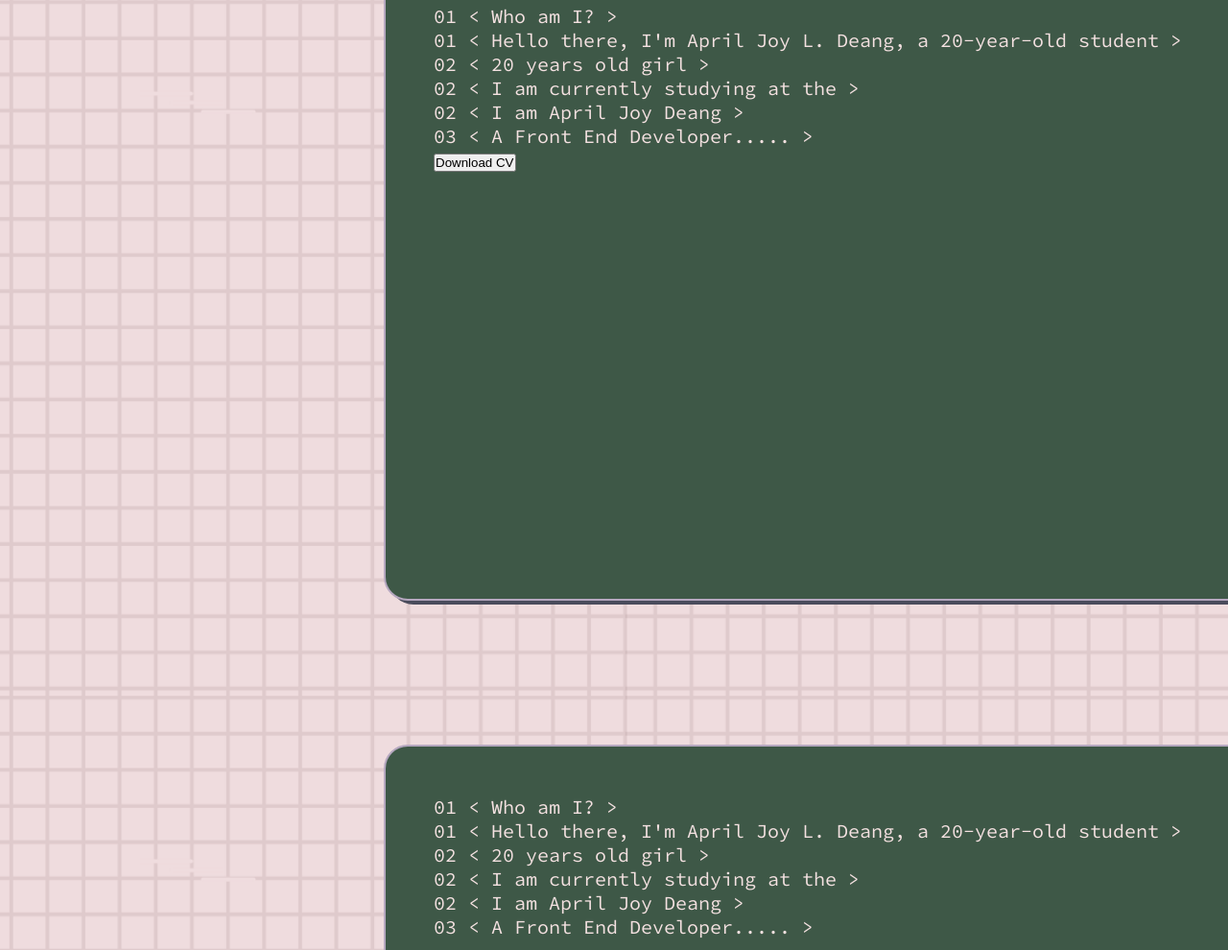
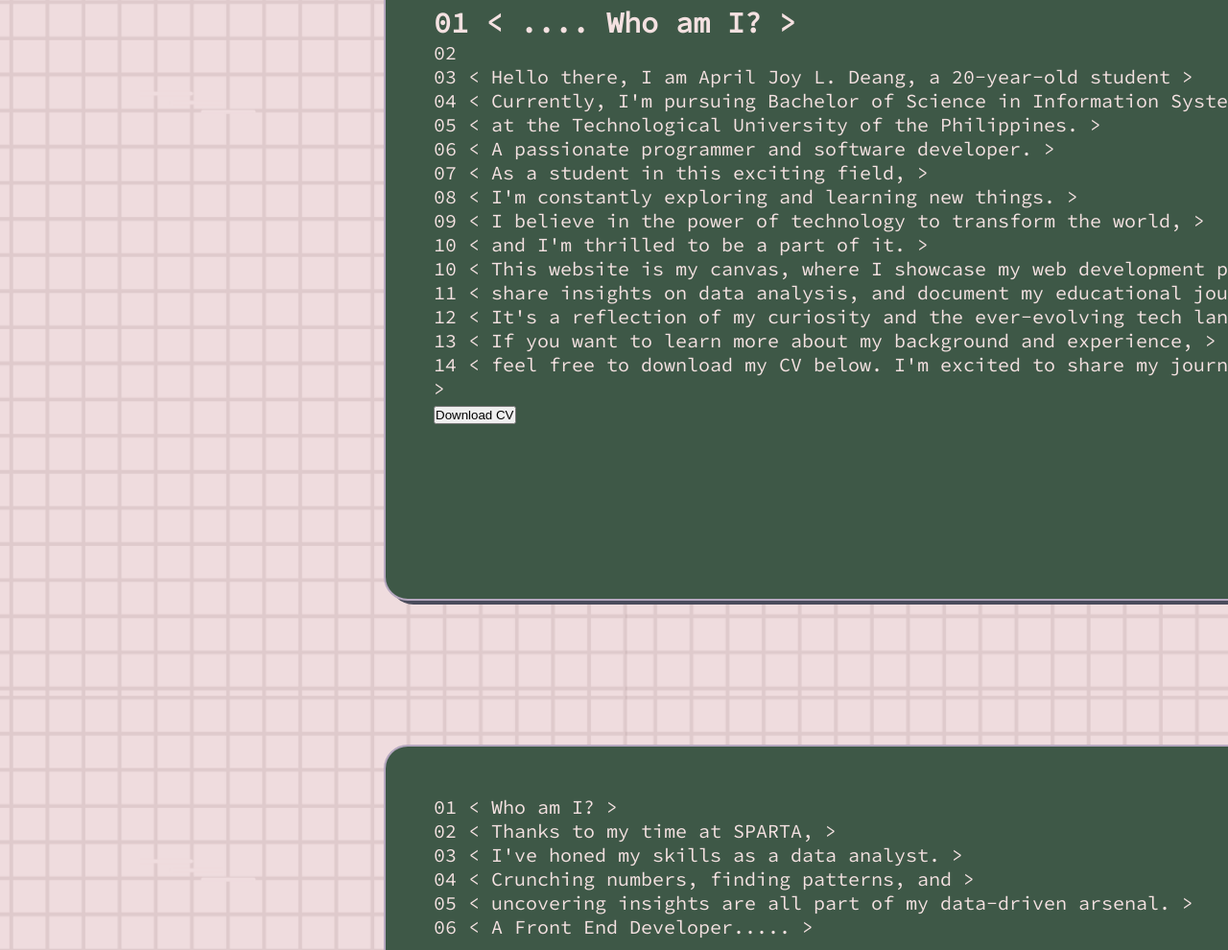
Before and after one commit to dadulsawol/April-Deang, a plain HTML site: page index.html in a window 1280 px wide. Shown: the part 878-1868 px from the top of the page at 96% size. Drawn offline with Linux system fonts and the light colour scheme.

Commit message:
Updated the sections
Add information about me

```diff
--- a/index.html
+++ b/index.html
@@ -69,12 +69,22 @@
 
     <section id="about">
       <div class="my_whoishe">
-        <p>01 < Who am I? ></p>
-        <p>01 < Hello there, I'm April Joy L. Deang, a 20-year-old student ></p>
-        <p>02 < 20 years old girl ></p>
-        <p>02 < I am currently studying at the ></p>
-        <p>02 < I am April Joy Deang ></p>
-        <p>03 < A Front End Developer..... ></p>
+        <p></p>
+        <h1>01 < .... Who am I? ></h1>
+        <p>02</p>
+        <p>03 < Hello there, I am April Joy L. Deang, a 20-year-old student ></p>
+        <p>04 < Currently, I'm pursuing Bachelor of Science in Information Systems ></p>
+        <p>05 < at the Technological University of the Philippines. ></p>
+        <p>06 < A passionate programmer and software developer. > </p>
+        <p>07 < As a student in this exciting field, ></p>
+        <p>08 < I'm constantly exploring and learning new things. ></p>
+        <p>09 < I believe in the power of technology to transform the world, ></p>
+        <p>10 < and I'm thrilled to be a part of it. ></p>
+        <p>10 < This website is my canvas, where I showcase my web development projects, ></p>
+        <p>11 < share insights on data analysis, and document my educational journey. ></p>
+        <p>12 < It's a reflection of my curiosity and the ever-evolving tech landscape. ></p>
+        <p>13 < If you want to learn more about my background and experience, ></p>
+        <p>14 < feel free to download my CV below. I'm excited to share my journey with you! ></p>
 
         <button
             class="cv"
@@ -88,22 +98,30 @@
     <section id="experience">
       <div class="my_experience">
         <p>01 < Who am I? ></p>
-        <p>01 < Hello there, I'm April Joy L. Deang, a 20-year-old student ></p>
-        <p>02 < 20 years old girl ></p>
-        <p>02 < I am currently studying at the ></p>
-        <p>02 < I am April Joy Deang ></p>
-        <p>03 < A Front End Developer..... ></p>
+        <p>02 < Thanks to my time at SPARTA, ></p>
+        <p>03 < I've honed my skills as a data analyst. ></p>
+        <p>04 < Crunching numbers, finding patterns, and ></p>
+        <p>05 < uncovering insights are all part of my data-driven arsenal. ></p>
+        <p>06 < A Front End Developer..... ></p>
       </div>
     </section>
 
     <section id="experience">
       <div class="my_projects">
-        <p>01 < Who am I? ></p>
-        <p>01 < Hello there, I'm April Joy L. Deang, a 20-year-old student ></p>
-        <p>02 < 20 years old girl ></p>
-        <p>02 < I am currently studying at the ></p>
-        <p>02 < I am April Joy Deang ></p>
-        <p>03 < A Front End Developer..... ></p>
+        <p></p>
+        <h1>01 < .... Who am I? ></h1>
+        <p>02</p>
+        <p>03 < Hello there, I am April Joy L. Deang, a 20-year-old student ></p>
+        <p>04 < Currently, I'm pursuing Bachelor of Science in Information Systems ></p>
+        <p>05 < at the Technological University of the Philippines. ></p>
+        <p>06 < A passionate programmer and software developer. > </p>
+        <p>07 < As a student in this exciting field, ></p>
+        <p>08 < I'm constantly exploring and learning new things. ></p>
+        <p>09 < I believe in the power of technology to transform the world, ></p>
+        <p>10 < and I'm thrilled to be a part of it. ></p>
+        <p>10 < This website is my canvas, where I showcase my web development projects, ></p>
+        <p>11 < share insights on data analysis, and document my educational journey. ></p>
+        <p>12 < It's a reflection of my curiosity and the ever-evolving tech landscape. ></p>
       </div>
     </section>
 
```
